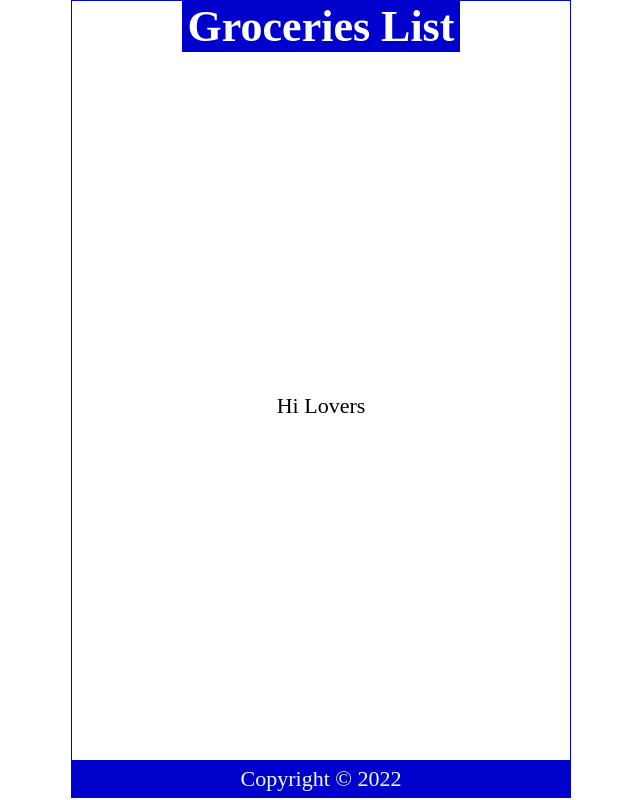
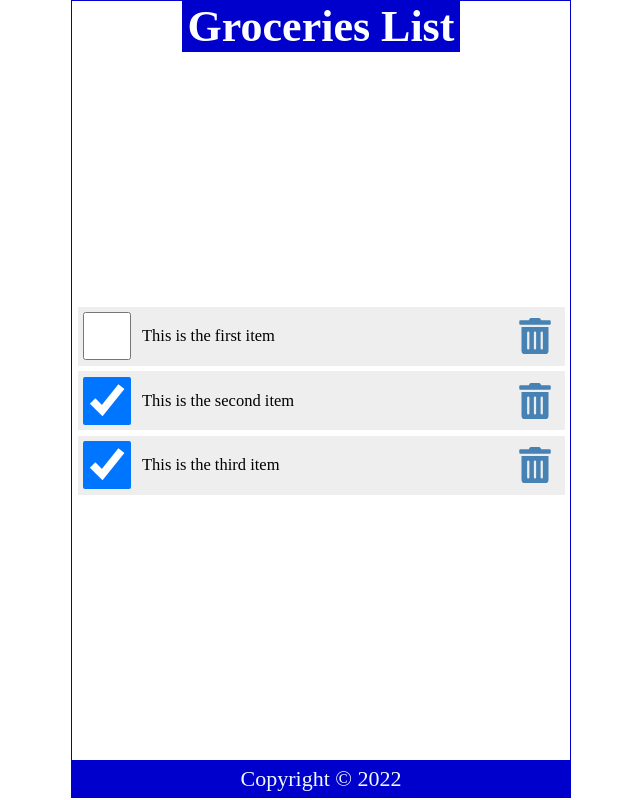
Before and after one commit to jerrymusaga/todo-app, a React (Create React App) app: page / in a window 1280 px wide. Shown: the whole page, without its empty margins (319-959 px from the left). Built offline with nearby package versions, Linux system fonts and the light colour scheme.

Commit message:
chore:added more css to index.css

```diff
--- a/package.json
+++ b/package.json
@@ -8,6 +8,7 @@
     "@testing-library/user-event": "^13.5.0",
     "react": "^18.2.0",
     "react-dom": "^18.2.0",
+    "react-icons": "^4.4.0",
     "react-scripts": "5.0.1",
     "web-vitals": "^2.1.4"
   },
--- a/src/Content.js
+++ b/src/Content.js
@@ -1,17 +1,46 @@
-import React from 'react'
+import React, {useState} from 'react';
+import {FaTrashAlt} from 'react-icons/fa';
 
 const Content = () => {
-    const handleChange = () => {
-        const names = ["Jerry", "Beatrice", "Lovers"];
-        let int = Math.floor(Math.random() * 3);
-        return names[int];
-    }
+    const [items, setItems] = useState([
+        {
+            'id': 1,
+            'item': "This is the first item",
+            'checked': false
+        },
+        {
+            'id': 2,
+            'item': "This is the second item",
+            'checked': true
+        },
+        {
+            'id': 3,
+            'item': "This is the third item",
+            'checked': true
+        }
+    ]);
+
     return (
         <main>
-            <p>
-                Hi {handleChange()}
-            </p>
+            <ul>
+                {items.map((item) => (
+                    <li key={item.id} className='item'>
+                        <input
+                            type="checkbox"
+                            checked={item.checked}
+                        />
+                        <label>
+                            {item.item}
+                        </label>
+                        <FaTrashAlt
+                            role="button"
+                            tabIndex="0"
+                        />
+                    </li>
+                ))}
+            </ul>
         </main>
+
     )
 }
 
--- a/src/index.css
+++ b/src/index.css
@@ -52,3 +52,62 @@
   display: grid;
   place-content: center;
 }
+
+ul {
+  width: 100%;
+  list-style: none;
+  padding: 0 0.25rem 0.25rem;
+}
+
+ul li::before {
+  content: "\200B";
+}
+
+.item {
+  display: flex;
+  justify-content: flex-start;
+  align-items: center;
+  padding: 0.25rem 0.25rem 0.25rem;
+  margin: 0.25rem 0;
+  background-color: #eee;
+}
+
+.item:first-child {
+  margin: 0;
+}
+
+.item input[type="checkbox"] {
+  text-align: center;
+  width: 2.5rem;
+  width: 48px;
+  min-width: 48px;
+  height: 2.5rem;
+  height: 48px;
+  min-height: 48px;
+  cursor: pointer;
+  margin-right: 0.5rem;
+}
+
+.item input[type="checkbox"]:focus + label {
+  text-decoration: underline;
+}
+
+.item > label {
+  font-size: 0.75rem;
+  flex-grow: 1;
+}
+
+.item svg {
+  width: 48px;
+  min-width: 48px;
+  height: 36px;
+  font-size: 1rem;
+  color: steelblue;
+  cursor: pointer;
+}
+
+.item svg:hover,
+.item svg:focus {
+  color: red;
+  outline: none;
+}
```
Also changed, not shown: 2 other files (tests, documents, lock files or other folders).
